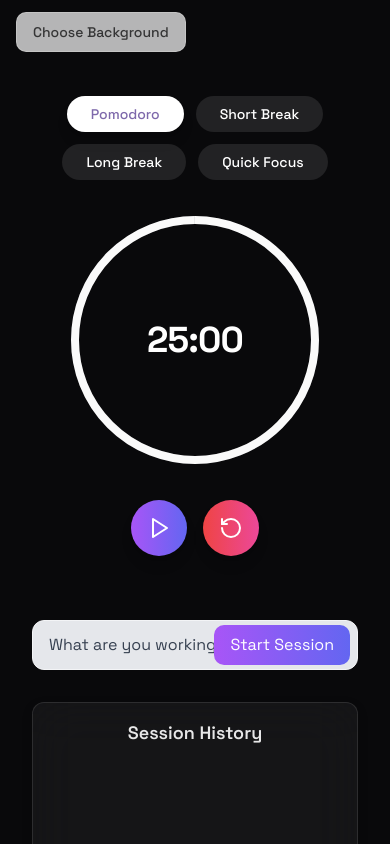
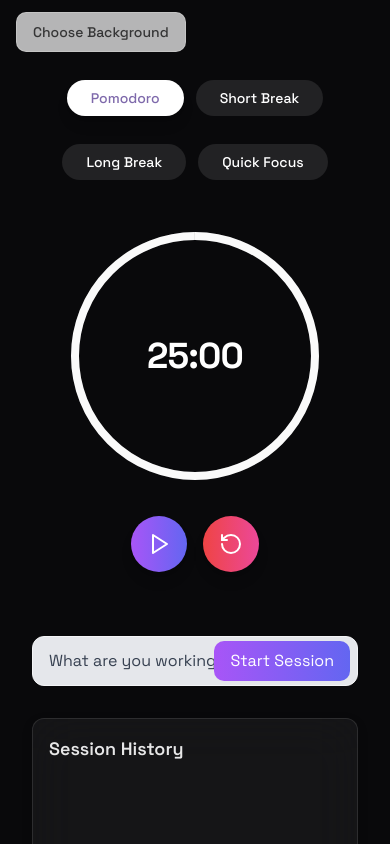
Before and after one commit to jakoel/pomodreaming, a React (Vite) app: page / in a window 390 px wide. Shown: the top 844 px of the page. Built offline with nearby package versions, Linux system fonts and the light colour scheme.

Commit message:
Reverted to edit 86256cf1-7709-4b59-8bd8-e69b6d7bdea4: "Update Index.tsx
Trying to fix mobile"

```diff
--- a/src/pages/Index.tsx
+++ b/src/pages/Index.tsx
@@ -71,18 +71,18 @@ const Index = () => {
   };
 
   return (
-    <div className="min-h-screen relative overflow-hidden flex flex-col" style={{ background: backgroundGradient }}>
-      <TopBar onSelectGradient={handleGradientChange} className="fixed top-0 left-0 w-full z-50" />
-      <div className="relative z-10 max-w-7xl mx-auto px-4 py-8 pt-24">
-        <div className="flex flex-col md:flex-row items-center justify-center gap-8 min-h-[80vh] px-4 w-full">
+    <div className="min-h-screen relative overflow-hidden" style={{ background: backgroundGradient }}>
+      <TopBar onSelectGradient={handleGradientChange} />
+      <div className="relative z-10 max-w-7xl mx-auto px-4 py-8 pt-20">
+        <div className="flex flex-col md:flex-row items-center justify-center gap-8 min-h-[80vh] px-4">
           {/* Main Timer Section */}
-          <div className="w-full md:w-auto flex flex-col items-center justify-center text-center">
-            <div className="flex justify-center mb-8 gap-3 flex-wrap w-full">
+          <div className="transform sm:scale-100 md:scale-125 w-full md:w-auto flex flex-col items-center justify-center">
+            <div className="flex justify-center mb-8 gap-3 flex-wrap">
               {TIMER_PRESETS.map((preset) => (
                 <button
                   key={preset.label}
                   onClick={() => setSelectedPreset(preset)}
-                  className={`px-6 py-2 md:px-8 md:py-3 rounded-full text-sm font-medium transition-all duration-300 transform hover:scale-105 ${
+                  className={`px-6 py-2 md:px-8 md:py-3 rounded-full text-sm font-medium transition-all duration-300 transform hover:scale-105 mb-4 md:mb-8 ${
                     selectedPreset.label === preset.label
                       ? 'bg-white text-purple-dark shadow-lg'
                       : 'bg-white/10 text-white hover:bg-white/20'
@@ -108,8 +108,8 @@ const Index = () => {
           </div>
 
           {/* Session History */}
-          <div className="w-full md:w-80 glass-morphism rounded-xl p-4 flex flex-col min-h-[300px] md:min-h-[500px] max-h-[calc(100vh-4rem)] md:ml-8">
-            <h2 className="text-lg font-semibold mb-4 text-white/90 text-center md:text-left">Session History</h2>
+          <div className="w-full md:w-80 glass-morphism rounded-xl p-4 flex flex-col min-h-[300px] md:min-h-[500px] max-h-[calc(100vh-4rem)]">
+            <h2 className="text-lg font-semibold mb-4 text-white/90">Session History</h2>
             <ScrollArea className="flex-grow pr-4">
               <div className="space-y-4">
                 {sessions.map((session, index) => (
```
